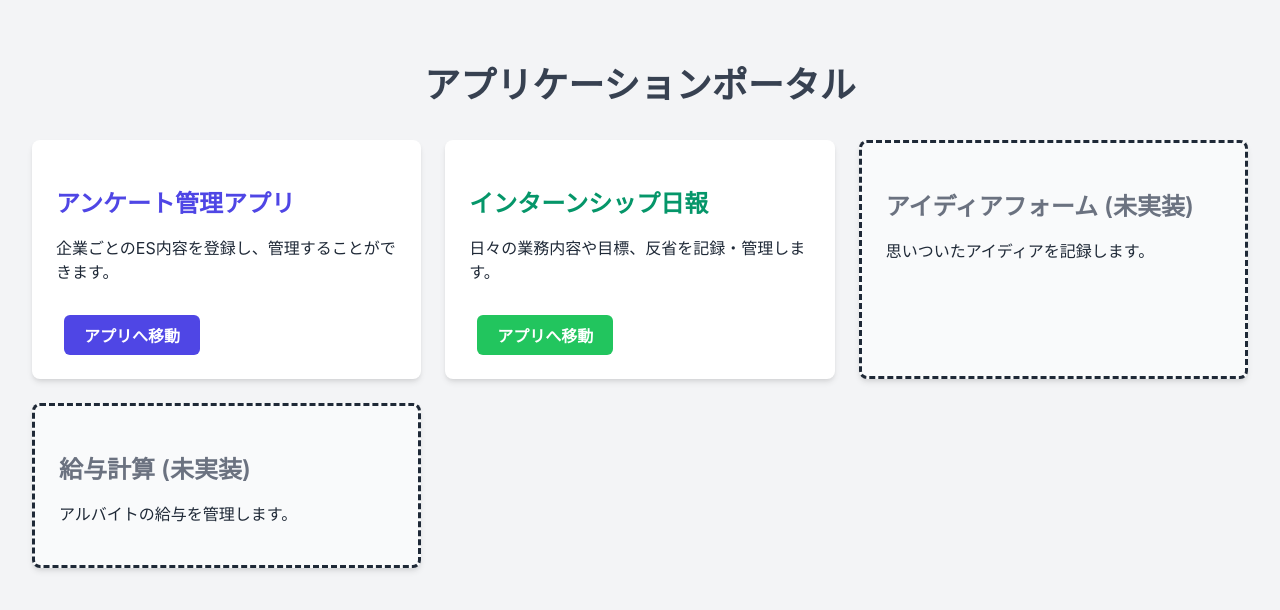
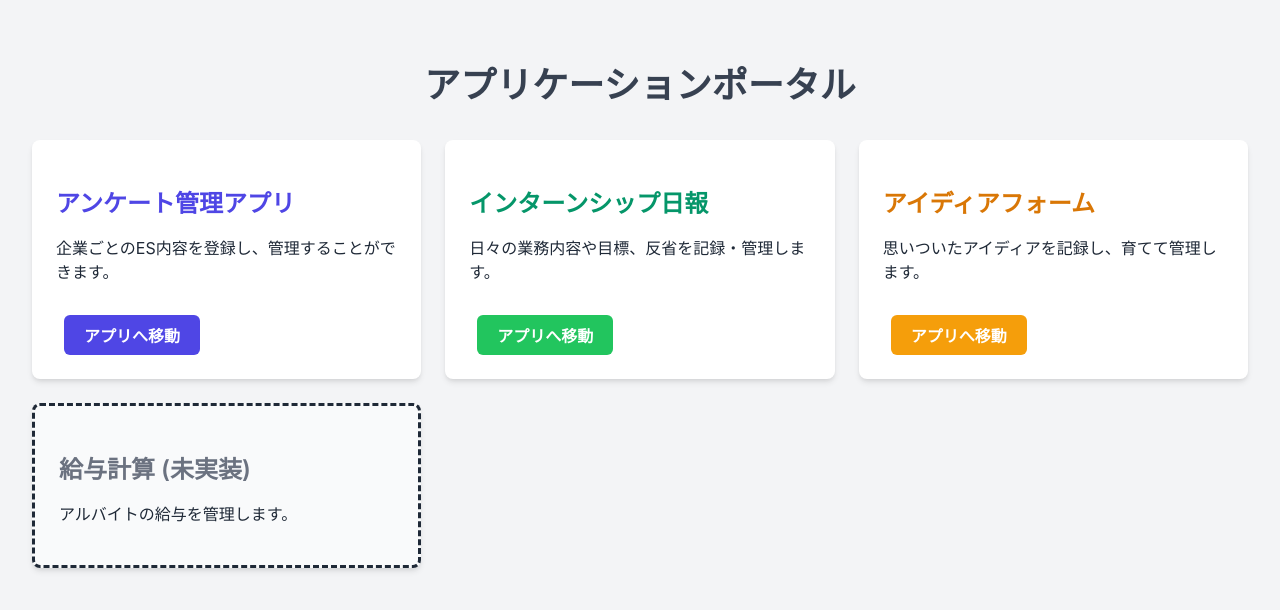
Before and after one commit to Keita062/My-App, a Flask app: page / in a window 1280 px wide. Shown: the top 610 px of the page. Run offline with Flask 2, Linux system fonts and the light colour scheme; parts of the project's set-up code (start-up, migrations or seed data) failed here and were passed over.

Commit message:
Update index.html(07.08)

```diff
--- a/flask_survey_app/templates/index.html
+++ b/flask_survey_app/templates/index.html
@@ -26,18 +26,20 @@
                 <a href="{{ url_for('survey.list_surveys') }}" class="btn btn-primary" style="margin-top: 1rem;">アプリへ移動</a>
             </div>
 
-            <!-- 【修正】日報アプリへのリンクを追加 -->
+            <!-- 日報アプリ -->
             <div class="card card-hover">
                 <h2 style="color: #059669;">インターンシップ日報</h2>
                 <p>日々の業務内容や目標、反省を記録・管理します。</p>
                 <a href="{{ url_for('report.list_reports') }}" class="btn btn-success" style="margin-top: 1rem;">アプリへ移動</a>
             </div>
 
+            <div class="card card-hover">
+                <h2 style="color: #d97706;">アイディアフォーム</h2>
+                <p>思いついたアイディアを記録し、育てて管理します。</p>
+                <a href="{{ url_for('idea.list_ideas') }}" class="btn" style="background-color: #f59e0b; margin-top: 1rem;">アプリへ移動</a>
+            </div>
+
             <!-- 今後追加するアプリ用のプレースホルダー -->
-            <div class="card" style="background-color: #f9fafb; border-style: dashed;">
-                <h2 style="color: #6b7280;">アイディアフォーム (未実装)</h2>
-                <p>思いついたアイディアを記録します。</p>
-            </div>
              <div class="card" style="background-color: #f9fafb; border-style: dashed;">
                 <h2 style="color: #6b7280;">給与計算 (未実装)</h2>
                 <p>アルバイトの給与を管理します。</p>
```
